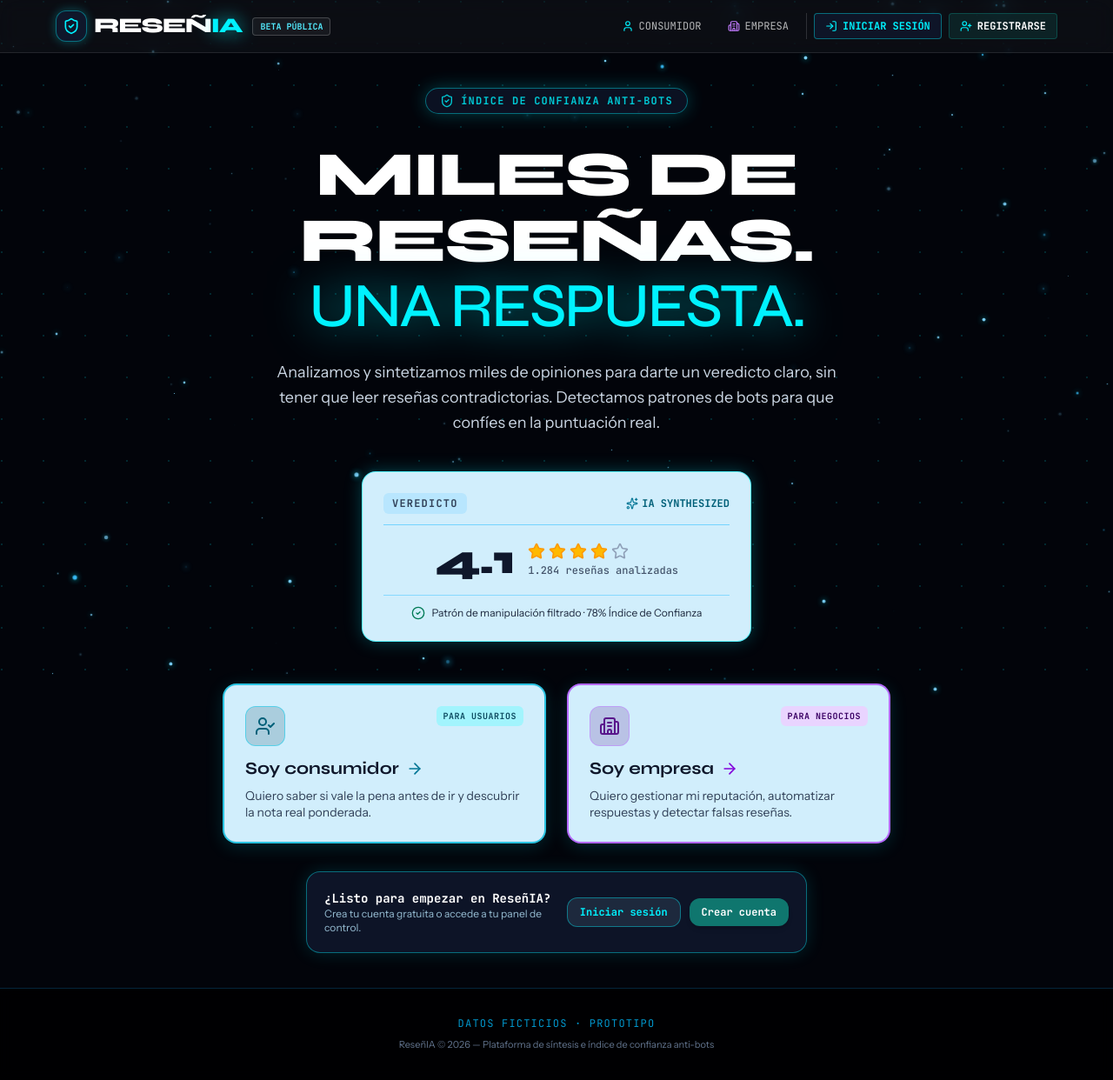
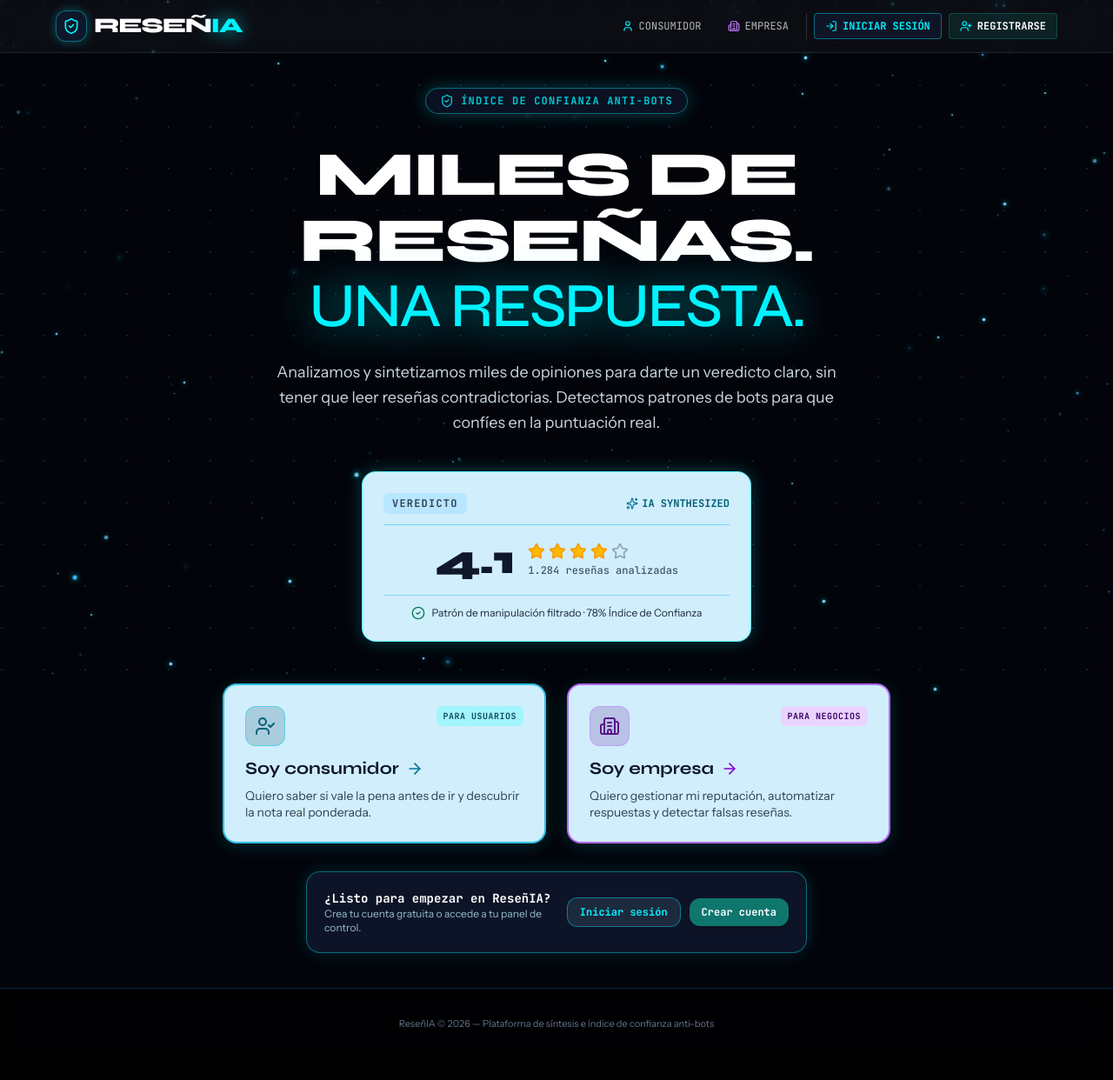
Before and after one commit to oscarviader-prog/Rese-IA, a React (Vite) app: page / in a window 1280 px wide. Shown: the whole page at 87% size. After the commit the page ends 1218 px from the top, so only its background shows below. Built offline with nearby package versions, Linux system fonts and the light colour scheme; a web font is replaced by a local one; what @react-pdf/renderer would draw is missing.

Commit message:
chore: limpieza visual (quitar beta publica, datos ficticios y buscador duplicado del navbar)

```diff
--- a/src/App.tsx
+++ b/src/App.tsx
@@ -94,9 +94,6 @@ function MainApp() {
         <Navbar
           currentView={currentView}
           onNavigate={handleNavigate}
-          searchQuery={searchQuery}
-          setSearchQuery={setSearchQuery}
-          onSelectPlace={handleSelectPlace}
         />
 
         <main className="flex-1">
--- a/src/components/Footer.tsx
+++ b/src/components/Footer.tsx
@@ -4,9 +4,6 @@ export const Footer: React.FC = () => {
   return (
     <footer className="py-8 px-4 text-center border-t border-sky-950/80 bg-black/80 backdrop-blur-sm relative z-10">
       <div className="max-w-4xl mx-auto flex flex-col items-center gap-2">
-        <p className="text-xs font-mono-code text-sky-400/80 tracking-widest uppercase">
-          Datos ficticios · Prototipo
-        </p>
         <p className="text-[11px] font-sans-ui text-slate-500">
           ReseñIA © {new Date().getFullYear()} — Plataforma de síntesis e índice de confianza anti-bots
         </p>
--- a/src/components/Navbar.tsx
+++ b/src/components/Navbar.tsx
@@ -1,24 +1,17 @@
 import React, { useState } from 'react';
 import { ViewState } from '../types';
-import { ArrowLeft, Search, ShieldCheck, Building2, User, LogIn, UserPlus, LogOut, Settings } from 'lucide-react';
+import { ArrowLeft, ShieldCheck, Building2, User, LogIn, UserPlus, LogOut, Settings } from 'lucide-react';
 import { useAuth } from '../context/AuthContext';
 import { ProfileModal } from './ProfileModal';
-import { SearchBar, PlaceResult } from './SearchBar';
 
 interface NavbarProps {
   currentView: ViewState;
   onNavigate: (view: ViewState) => void;
-  searchQuery: string;
-  setSearchQuery: (query: string) => void;
-  onSelectPlace?: (placeId: string, place?: PlaceResult) => void;
 }
 
 export const Navbar: React.FC<NavbarProps> = ({
   currentView,
   onNavigate,
-  searchQuery,
-  setSearchQuery,
-  onSelectPlace,
 }) => {
   const { user, logout } = useAuth();
   const [isProfileOpen, setIsProfileOpen] = useState(false);
@@ -46,20 +39,7 @@ export const Navbar: React.FC<NavbarProps> = ({
                 RESEÑ<span className="text-[#00f2ff] drop-shadow-[0_0_10px_rgba(0,242,255,0.7)]">IA</span>
               </h1>
             </div>
-            <span className="hidden md:inline-flex items-center px-2 py-0.5 rounded border border-white/20 text-[10px] font-mono-code font-bold bg-white/5 text-cyan-300">
-              BETA PÚBLICA
-            </span>
           </div>
-
-          {/* View Switcher & Search (Consumer) */}
-          {(currentView === 'consumer' || currentView === 'consumer_chat') && (
-            <div className="relative w-full sm:w-96 md:w-[480px] my-1 sm:my-0">
-              <SearchBar
-                onSelectPlace={(id, place) => onSelectPlace?.(id, place)}
-                placeholder="Buscar en Google Places..."
-              />
-            </div>
-          )}
 
           {/* Right Nav Actions */}
           <div className="flex items-center gap-2.5 flex-wrap justify-end">
```
